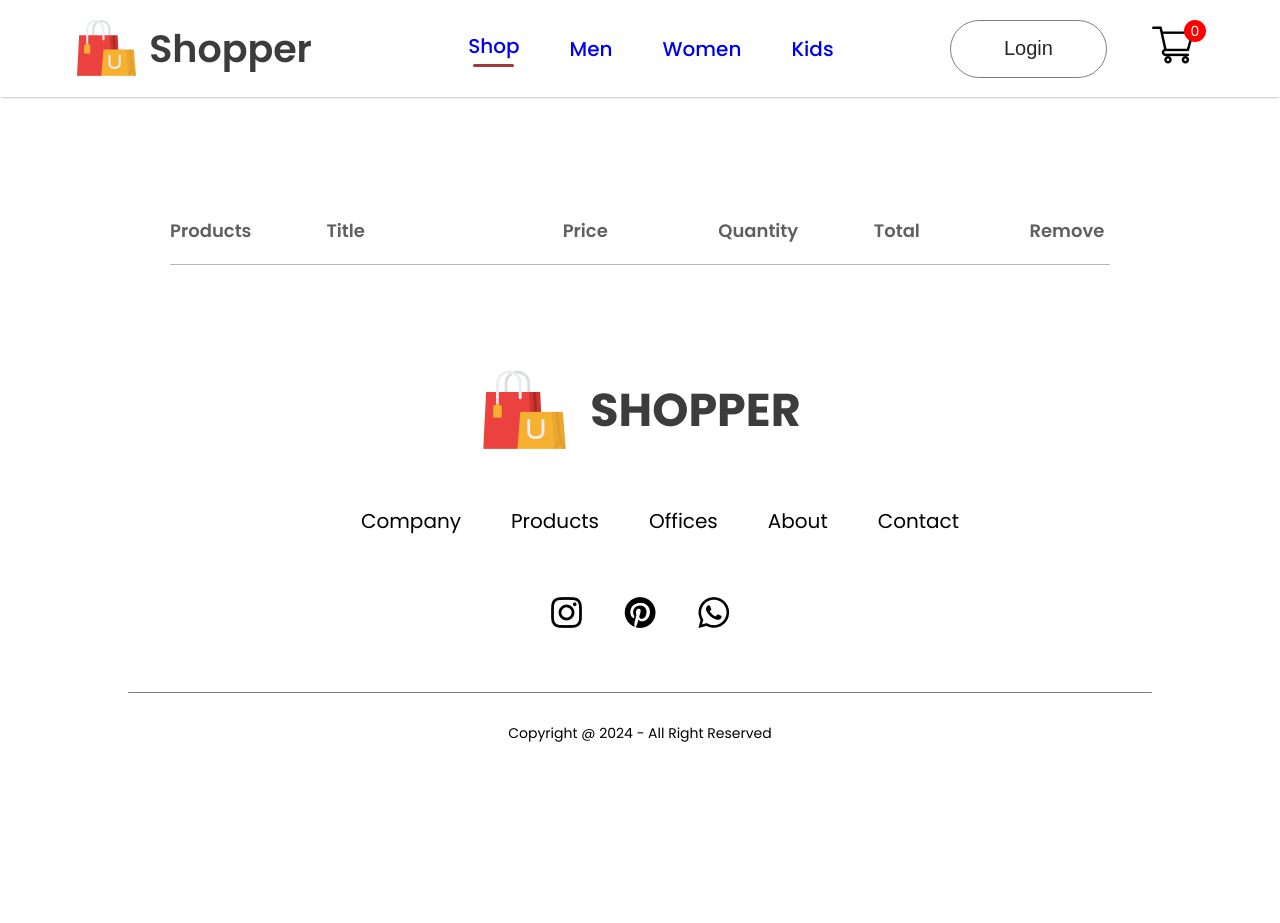
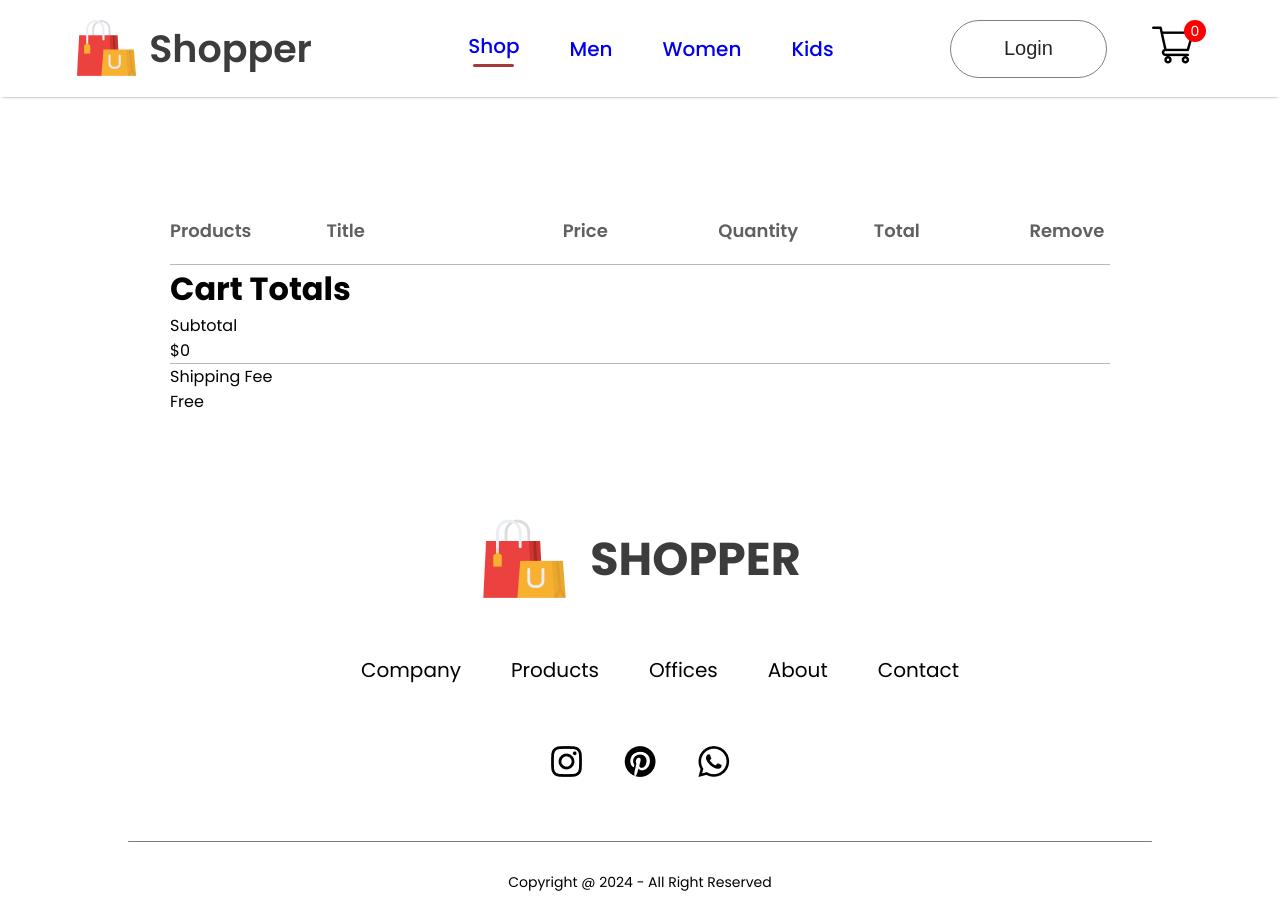
Before and after one commit to Amir-ofclAcnt/SHOPPER, a React (Create React App) app: page /cart in a window 1280 px wide. Before the commit the page ends 800 px from the top, so only its background shows below. Built offline with nearby package versions, Linux system fonts and the light colour scheme.

Commit message:
improved Cartitems component

```diff
--- a/src/Components/CartItems/CartItems.jsx
+++ b/src/Components/CartItems/CartItems.jsx
@@ -40,10 +40,28 @@ const CartItems = () => {
                   alt=""
                 />
               </div>
+              <hr />
             </div>
           );
         }
+        return null;
       })}
+      <div className="cartitems-down">
+        <div className="cartitems-total">
+          <h1>Cart Totals</h1>
+          <div>
+            <div className="cartitems-total-item">
+              <p>Subtotal</p>
+              <p>$0</p>
+            </div>
+            <hr />
+            <div className="cartitems-total-item">
+              <p>Shipping Fee</p>
+              <p>Free</p>
+            </div>
+          </div>
+        </div>
+      </div>
     </div>
   );
 };
```
